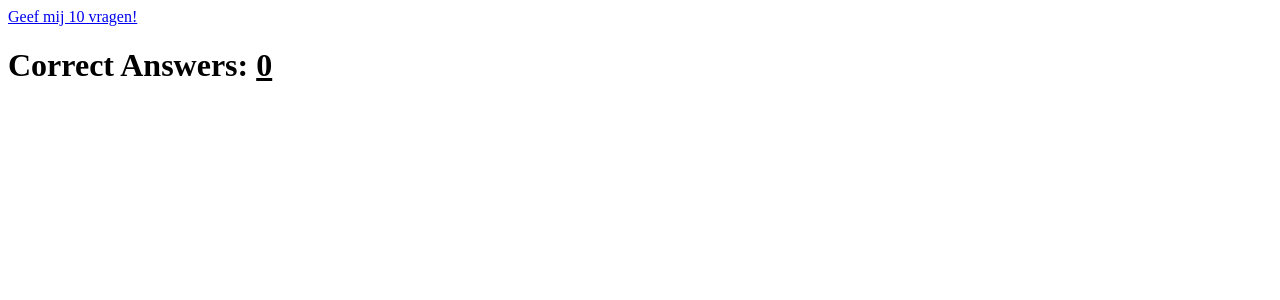
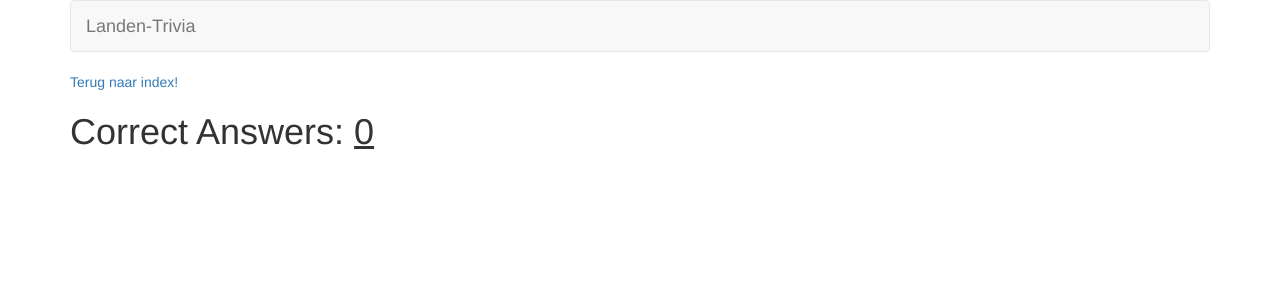
Before and after one commit to Chris-Wijgh/Trivia-Project-Web-ProgIK, a Flask app: page /result in a window 1280 px wide. Shown: the top 300 px of the page. Run offline with Flask 2, Linux system fonts and the light colour scheme; a user stored in the database is signed in; data that the repository does not hold is empty; some libraries are stand-ins or nearby versions.

Commit message:
modified end screen

```diff
--- a/trivia/templates/end.html
+++ b/trivia/templates/end.html
@@ -1,2 +1,11 @@
-<a href="{{ url_for('questions') }}">Geef mij 10 vragen!</a>
+{% extends "layout.html" %}
+
+{% block title %}
+    End
+{% endblock %}
+
+{% block main %}
+<a href="{{ url_for('index') }}">Terug naar index!</a>
 <h1>Correct Answers: <u>{{ correct }}</u></h1>
+
+{% endblock %}
```
